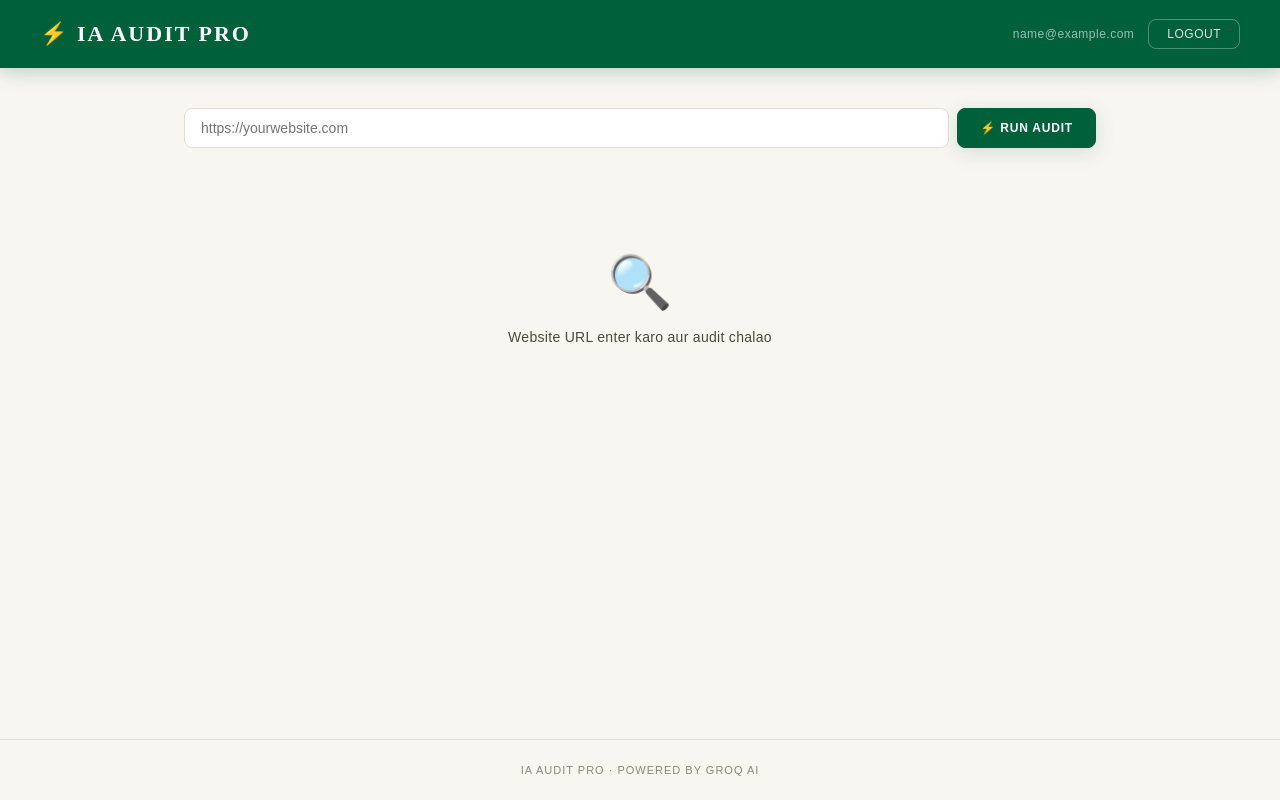
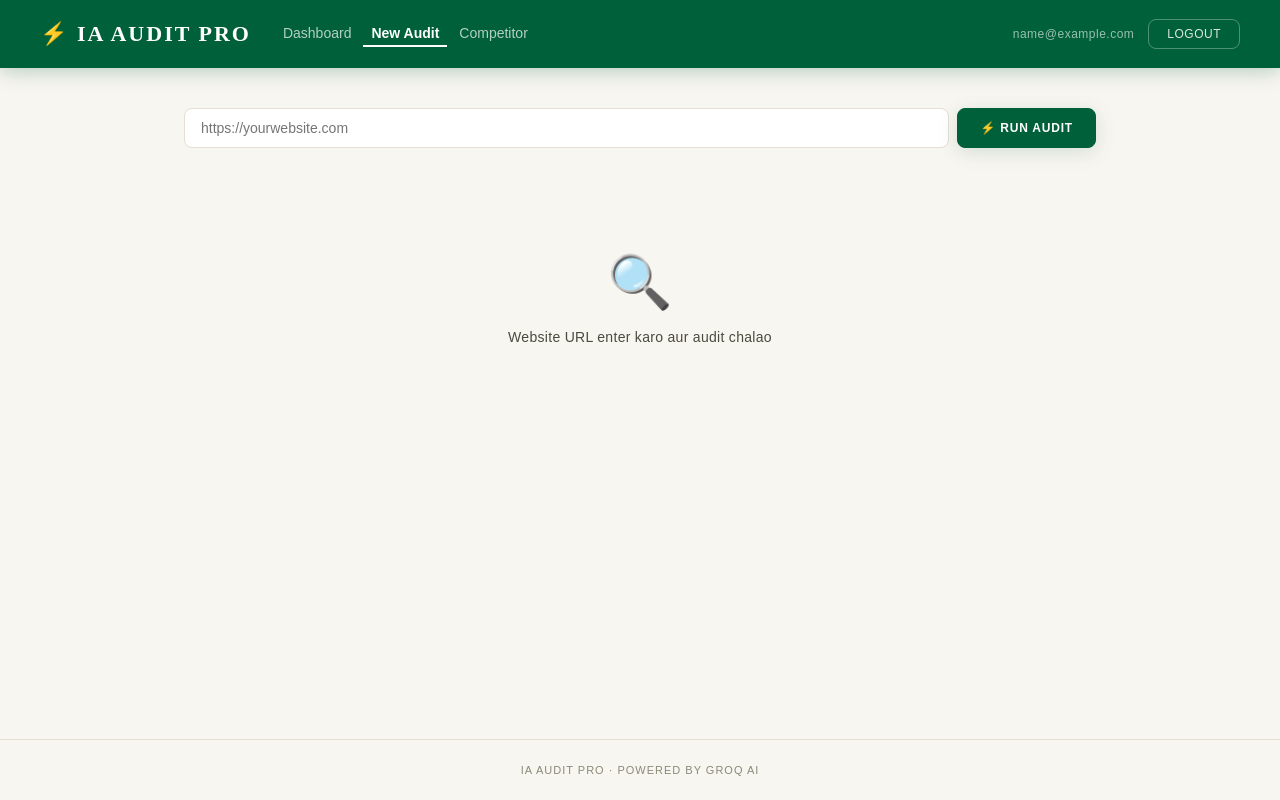
Before and after one commit to iqraaslam1022-creator/ia-audit-pros, a React (Vite) app in the folder frontend/: page /audit in a window 1280 px wide. Built offline with nearby package versions, Linux system fonts and the light colour scheme; sample sign-in values are in the browser's storage.

Commit message:
Update Navbar.jsx

```diff
--- a/frontend/src/components/Navbar.jsx
+++ b/frontend/src/components/Navbar.jsx
@@ -1,12 +1,39 @@
-import { useNavigate } from 'react-router-dom'
+import { useNavigate, useLocation } from 'react-router-dom'
 import { useAuth } from '../context/AuthContext'
 
 export default function Navbar() {
   const { user, logout } = useAuth()
   const navigate = useNavigate()
+  const location = useLocation()
+
+  const navLink = (path, label) => (
+    <button
+      onClick={() => navigate(path)}
+      style={{
+        background: 'none',
+        border: 'none',
+        color: location.pathname === path ? 'white' : 'rgba(255,255,255,0.7)',
+        fontSize: 14,
+        fontWeight: location.pathname === path ? 600 : 400,
+        cursor: 'pointer',
+        padding: '4px 8px',
+        borderBottom: location.pathname === path ? '2px solid white' : '2px solid transparent'
+      }}
+    >{label}</button>
+  )
+
   return (
     <nav className="navbar">
-      <div className="navbar-logo" style={{ cursor: 'pointer' }} onClick={() => navigate('/dashboard')}>⚡ IA Audit Pro</div>
+      <div style={{ display: 'flex', alignItems: 'center', gap: 24 }}>
+        <div className="navbar-logo" style={{ cursor: 'pointer' }} onClick={() => navigate('/dashboard')}>
+          ⚡ IA Audit Pro
+        </div>
+        <div style={{ display: 'flex', gap: 4 }}>
+          {navLink('/dashboard', 'Dashboard')}
+          {navLink('/audit', 'New Audit')}
+          {navLink('/competitor', 'Competitor')}
+        </div>
+      </div>
       <div className="navbar-right">
         <span className="navbar-email">{user?.email}</span>
         <button className="btn-logout" onClick={() => { logout(); navigate('/') }}>Logout</button>
```
